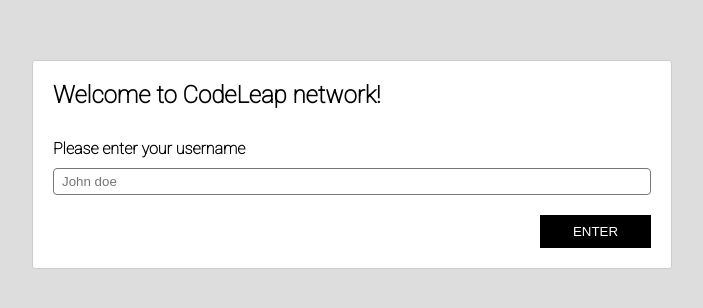
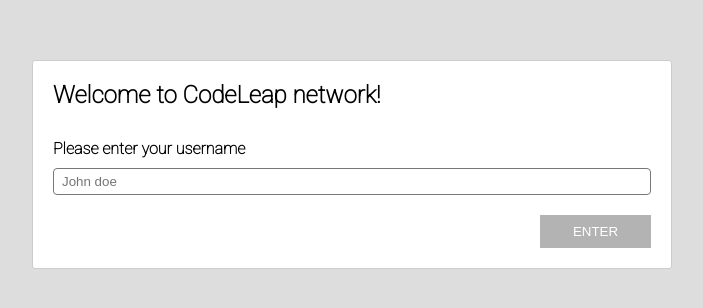
Before and after one commit to PedroBarbosaSw/codeleap-assignment, a React (Create React App) app: page / in a window 1280 px wide. Shown: the part 236-544 px from the top of the page, without its empty margins (288-991 px from the left). Built offline with nearby package versions, Linux system fonts and the light colour scheme.

Commit message:
create my own modal

```diff
--- a/src/components/PostCard/index.jsx
+++ b/src/components/PostCard/index.jsx
@@ -5,24 +5,13 @@
 import DeleteForeverIcon from '@material-ui/icons/DeleteForever';
 import EditIcon from '@material-ui/icons/Edit';
 import IconButton from '@material-ui/core/IconButton';
-import Dialog from '@material-ui/core/Dialog';
-import DialogTitle from '@material-ui/core/DialogTitle';
-import DialogActions from '@material-ui/core/DialogActions';
-import DialogContent from '@material-ui/core/DialogContent';
 
 import Card from '../PostCard';
 import Modal from '../Modal';
 
 export default function PostCard(props) {
-   const [open, setOpen] = React.useState(false)
-
+   const [open, setOpen] = React.useState(false);
    const [openDelete, setOpenDelete] = React.useState(false);
-   const handleClickDeleteOpen = () => setOpenDelete(true);
-   const handleClickDeleteClose = () => setOpenDelete(false);
-
-   const [openEdit, setOpenEdit] = React.useState(false);
-   const handleClickEditOpen = () => setOpenEdit(true);
-   const handleClickEditClose = () => setOpenEdit(false);
 
    return (
       <div className="postcard-ROOT">
@@ -31,7 +20,7 @@
                <h3>{datatest[0].title}</h3>
 
                <div className="postcard-content-title-icons">
-                  <IconButton onClick={() => handleClickDeleteOpen()}>
+                  <IconButton onClick={() => setOpenDelete(true)}>
                      <DeleteForeverIcon className="icons" />
                   </IconButton>
                   <IconButton onClick={() => setOpen(true)}>
@@ -51,42 +40,13 @@
             </div>
          </div>
 
-         <Dialog
-            open={openDelete}
-            onClose={handleClickDeleteClose}
+         <Modal
+            isOpen={openDelete}
+            onClickClose={() => setOpenDelete(false)}
          >
-            <DialogTitle>
-               {"Are you sure you want to delete this item?"}
-            </DialogTitle>
 
-            <DialogActions>
-               <button type="button" className="button-dialog" >Cancel</button>
-               <button type="button" className="button-dialog" >OK</button>
-            </DialogActions>
-         </Dialog>
+         </Modal>
 
-         {/* <Dialog
-            open={openEdit}
-            onClose={handleClickEditClose}
-         >
-            <DialogTitle>
-               {"Edit Item"}
-            </DialogTitle>
-
-            <div className="dialogcontent-edit">
-               <div className="dialog-editbox">
-                  <span>Title</span>
-                  <input type="text" />
-
-                  <span>Content</span>
-                  <textarea rows="4" />
-               </div>
-            </div>
-
-            <DialogActions>
-               <button type="button" className="button-dialog">SAVE</button>
-            </DialogActions>
-         </Dialog> */}
          <Modal
             isOpen={open}
             onClickClose={() => setOpen(false)}
--- a/src/pages/SignUp/index.css
+++ b/src/pages/SignUp/index.css
@@ -45,13 +45,19 @@
    margin: 20px 0 0 auto;
 }
 .signup-form button {
-   /* margin: 20px 0 0 auto; */
    width: 111px;
    height: 33px;
    align-items: center;
    justify-content: center;
-   /* margin-right: 0; */
+}
+
+.signup-form .button-filled {
    cursor: pointer;
    color: #FFF;
    background: #000000;
 }
+
+.signup-form .button-notfilled {
+   color: #FFF;
+   background: #b3b3b3;
+}
--- a/src/pages/SignUp/index.jsx
+++ b/src/pages/SignUp/index.jsx
@@ -20,11 +20,21 @@
                />
             </div>
 
-            <Link to={'/home'} className="signup-link">
-               <button>
-                  ENTER
-               </button>
-            </Link>
+            {
+               username ? (
+                  <Link to={'/home'} className="signup-link">
+                     <button className="button-filled">
+                        ENTER
+                     </button>
+                  </Link>
+               ) : (
+                  <div className="signup-link">
+                     <button className="button-notfilled">
+                        ENTER
+                     </button>
+                  </div>
+               )
+            }
          </div>
       </div>
    )
```
